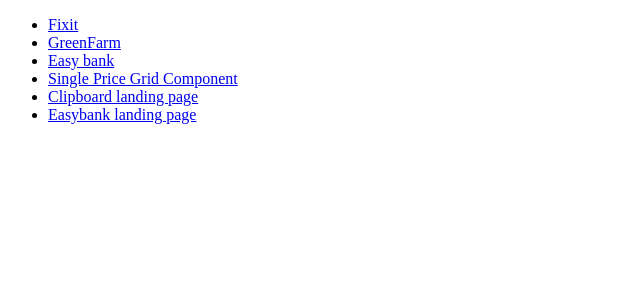
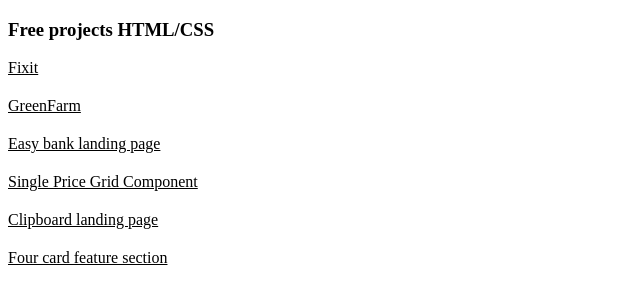
Before and after one commit to YevhenShuplat/yevhenshuplat.github.io, a plain HTML site: page index.html in a window 1280 px wide. Shown: the whole page, without its empty margins (0-640 px from the left). Drawn offline with Linux system fonts and the light colour scheme.

Commit message:
changes for repo

```diff
--- a/index.html
+++ b/index.html
@@ -7,24 +7,39 @@
     <title>Yevhen Shuplat</title>
   </head>
   <body>
+    <style>
+      ul {
+        padding: 0;
+        margin: 0;
+
+      }
+      li {
+        margin-bottom: 20px;
+
+      }
+      a {
+        color: black;
+      }
+    </style>
+    <h3>Free projects HTML/CSS</h3>
     <ul>
       <li>
-        <a href="https://yevhenshuplat.github.io/fixit">Fixit</a>
+        <a target="_blank" href="https://yevhenshuplat.github.io/fixit">Fixit</a>
       </li>
       <li>
-        <a href="https://yevhenshuplat.github.io/greenfarm">GreenFarm</a>
+        <a target="_blank" href="https://yevhenshuplat.github.io/greenfarm">GreenFarm</a>
       </li>
       <li>
-        <a href="https://yevhenshuplat.github.io/easybank-landing-page">Easy bank</a>
+        <a target="_blank" href="https://yevhenshuplat.github.io/easybank-landing-page">Easy bank landing page</a>
       </li>
       <li>
-        <a href="https://yevhenshuplat.github.io/single-price-grid-component">Single Price Grid Component</a>
+        <a target="_blank" href="https://yevhenshuplat.github.io/single-price-grid-component">Single Price Grid Component</a>
       </li>
       <li>
-        <a href="https://yevhenshuplat.github.io/clipboard-landing-page">Clipboard landing page</a>
+        <a target="_blank" href="https://yevhenshuplat.github.io/clipboard-landing-page">Clipboard landing page</a>
       </li>
       <li>
-        <a href="https://yevhenshuplat.github.io/clipboard-landing-page">Easybank landing page</a>
+        <a target="_blank" href="https://yevhenshuplat.github.io/four-card-feature-section">Four card feature section</a>
       </li>
     </ul>
   </body>
```
